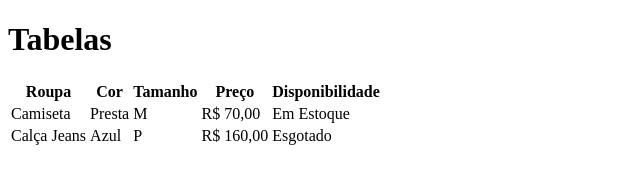
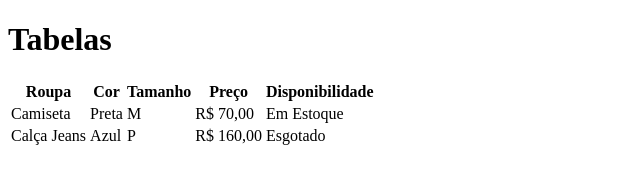
Before and after one commit to LF-Ilgenfritz/aula-tabela, a plain HTML site: page index.html in a window 1280 px wide. Shown: the whole page, without its empty margins (0-640 px from the left). Drawn offline with Linux system fonts and the light colour scheme.

Commit message:
Corrigindo um erro de digitação, presta para preta

```diff
--- a/index.html
+++ b/index.html
@@ -19,7 +19,7 @@
         </tr>
         <tr>
             <td>Camiseta</td>
-            <td>Presta</td>
+            <td>Preta</td>
             <td>M</td>
             <td>R$ 70,00</td>
             <td>Em Estoque</td>
```
